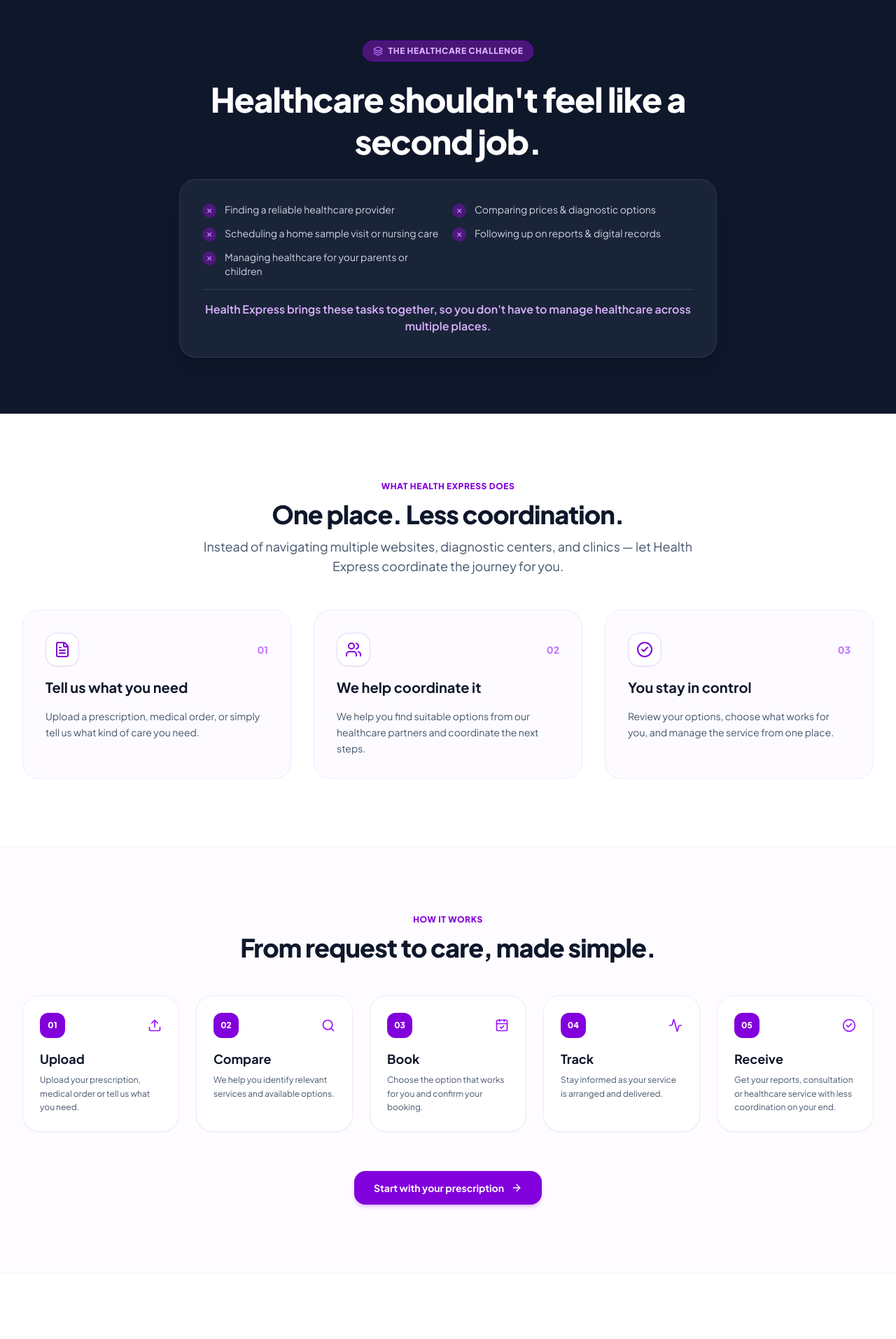
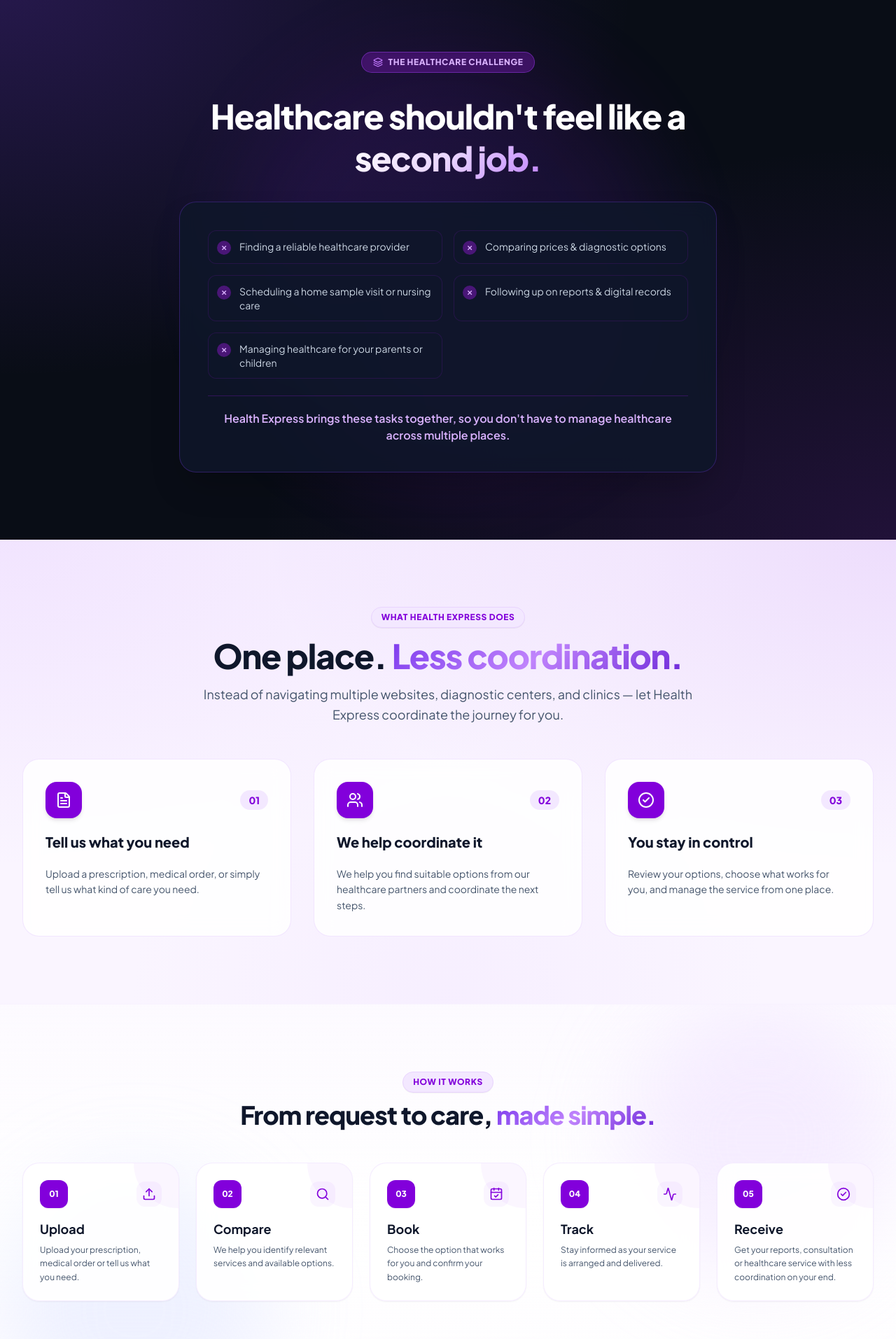
Before and after one commit to Tarunmakode123/healthexpressweb, a React (Vite) app: page / in a window 1280 px wide. Shown: the part 840-2753 px from the top of the page at 70% size. Built offline with nearby package versions, Linux system fonts and the light colour scheme.

Commit message:
style: elevate homepage design with mesh gradients, glowing cards, keyframe animations, and micro-interactions

```diff
--- a/src/components/sections/HowItWorksSection.jsx
+++ b/src/components/sections/HowItWorksSection.jsx
@@ -37,16 +37,20 @@ export default function HowItWorksSection({ onOpenUploadModal }) {
   ];
 
   return (
-    <section className="py-16 md:py-24 bg-purple-50/30 border-y border-purple-100/50">
-      <div className="max-w-7xl mx-auto px-4 sm:px-6 lg:px-8 space-y-12">
+    <section className="py-16 md:py-24 bg-gradient-to-b from-purple-50/50 via-white to-purple-50/30 border-y border-purple-100/50 relative overflow-hidden">
+      {/* Glow Orbs */}
+      <div className="absolute top-0 right-0 w-96 h-96 bg-purple-200/40 rounded-full blur-3xl pointer-events-none" />
+      <div className="absolute bottom-0 left-0 w-96 h-96 bg-indigo-200/30 rounded-full blur-3xl pointer-events-none" />
+
+      <div className="max-w-7xl mx-auto px-4 sm:px-6 lg:px-8 space-y-12 relative z-10">
 
         {/* Section Header */}
         <div className="text-center max-w-2xl mx-auto space-y-3">
-          <div className="text-xs font-extrabold uppercase tracking-wider text-purple-700">
+          <div className="inline-flex items-center gap-2 px-3.5 py-1.5 rounded-full bg-purple-100 border border-purple-200 text-xs font-extrabold uppercase tracking-wider text-purple-700 shadow-2xs">
             HOW IT WORKS
           </div>
           <h2 className="text-3xl sm:text-4xl font-extrabold text-slate-900 tracking-tight">
-            From request to care, made simple.
+            From request to care, <span className="gradient-text-purple">made simple.</span>
           </h2>
         </div>
 
@@ -57,18 +61,22 @@ export default function HowItWorksSection({ onOpenUploadModal }) {
             return (
               <div
                 key={idx}
-                className="bg-white rounded-3xl p-6 border border-purple-100 shadow-xs hover:shadow-md hover:border-purple-300 transition-all flex flex-col justify-between text-left group"
+                className="bg-white/90 backdrop-blur-md rounded-3xl p-6 border border-purple-100/80 shadow-xs hover:shadow-xl hover:border-purple-300 card-interactive flex flex-col justify-between text-left group relative overflow-hidden"
               >
+                <div className="absolute top-0 right-0 w-16 h-16 bg-purple-500/5 rounded-bl-full pointer-events-none group-hover:bg-purple-500/10 transition-colors" />
+
                 <div className="space-y-4">
                   <div className="flex items-center justify-between">
-                    <div className="w-9 h-9 rounded-xl bg-purple-700 text-white font-extrabold text-xs flex items-center justify-center">
+                    <div className="w-10 h-10 rounded-xl bg-purple-700 text-white font-extrabold text-xs flex items-center justify-center shadow-xs group-hover:scale-105 transition-transform">
                       {step.num}
                     </div>
-                    <IconComp className="w-5 h-5 text-purple-600 group-hover:scale-110 transition-transform" />
+                    <div className="w-9 h-9 rounded-xl bg-purple-50 text-purple-700 flex items-center justify-center group-hover:bg-purple-700 group-hover:text-white transition-colors">
+                      <IconComp className="w-5 h-5 transition-transform group-hover:scale-110" />
+                    </div>
                   </div>
 
                   <div>
-                    <h3 className="text-lg font-bold text-slate-900">{step.title}</h3>
+                    <h3 className="text-lg font-bold text-slate-900 group-hover:text-purple-900 transition-colors">{step.title}</h3>
                     <p className="text-xs text-slate-600 mt-1.5 leading-relaxed">{step.desc}</p>
                   </div>
                 </div>
@@ -81,7 +89,7 @@ export default function HowItWorksSection({ onOpenUploadModal }) {
         <div className="text-center pt-2">
           <button
             onClick={() => openWhatsApp(DEFAULT_MESSAGES.prescription)}
-            className="inline-flex items-center gap-2.5 px-7 py-3.5 rounded-2xl bg-purple-700 hover:bg-purple-800 text-white font-bold text-sm shadow-md shadow-purple-700/20 transition-all hover:scale-[1.02] active:scale-[0.98]"
+            className="inline-flex items-center gap-2.5 px-8 py-4 rounded-2xl bg-purple-700 hover:bg-purple-800 text-white font-bold text-sm shadow-lg shadow-purple-700/25 transition-all hover:scale-[1.03] active:scale-[0.98]"
           >
             <span>Start with your prescription</span>
             <ArrowRight className="w-4 h-4" />
--- a/src/components/sections/ProblemSection.jsx
+++ b/src/components/sections/ProblemSection.jsx
@@ -11,32 +11,38 @@ export default function ProblemSection() {
   ];
 
   return (
-    <section className="py-14 md:py-20 bg-slate-900 text-white relative overflow-hidden">
-      <div className="max-w-7xl mx-auto px-4 sm:px-6 lg:px-8">
-        <div className="max-w-3xl mx-auto text-center space-y-6">
+    <section className="py-16 md:py-24 bg-mesh-dark text-white relative overflow-hidden">
+      {/* Background Decorative Glow */}
+      <div className="absolute top-1/2 left-1/2 -translate-x-1/2 -translate-y-1/2 w-[600px] h-[600px] bg-purple-600/15 rounded-full blur-3xl pointer-events-none animate-pulse-glow" />
 
-          <div className="inline-flex items-center gap-2 px-3.5 py-1.5 rounded-full bg-purple-900/80 border border-purple-700/60 text-xs font-extrabold uppercase tracking-wider text-purple-300">
+      <div className="max-w-7xl mx-auto px-4 sm:px-6 lg:px-8 relative z-10">
+        <div className="max-w-3xl mx-auto text-center space-y-8">
+
+          <div className="inline-flex items-center gap-2 px-4 py-1.5 rounded-full bg-purple-900/60 border border-purple-500/40 text-xs font-extrabold uppercase tracking-wider text-purple-300 backdrop-blur-md shadow-inner">
             <Layers className="w-3.5 h-3.5 text-purple-400" />
-            THE HEALTHCARE CHALLENGE
+            <span>THE HEALTHCARE CHALLENGE</span>
           </div>
 
-          <h2 className="text-3xl sm:text-4xl lg:text-5xl font-extrabold text-white tracking-tight leading-tight">
-            Healthcare shouldn't feel like a second job.
+          <h2 className="text-3xl sm:text-4xl lg:text-5xl font-extrabold tracking-tight leading-tight">
+            Healthcare shouldn't feel like a <span className="gradient-text-light">second job.</span>
           </h2>
 
-          <div className="bg-slate-800/80 border border-slate-700/80 p-6 sm:p-8 rounded-3xl space-y-4 text-left shadow-xl">
-            <div className="grid grid-cols-1 sm:grid-cols-2 gap-3">
+          <div className="glass-card-dark p-7 sm:p-10 rounded-3xl space-y-6 text-left shadow-2xl border border-purple-500/30">
+            <div className="grid grid-cols-1 sm:grid-cols-2 gap-4">
               {painPoints.map((item, idx) => (
-                <div key={idx} className="flex items-start gap-3 text-xs sm:text-sm text-slate-300">
-                  <div className="w-5 h-5 rounded-full bg-purple-900/80 text-purple-400 flex items-center justify-center shrink-0 mt-0.5 font-bold text-[10px]">
+                <div
+                  key={idx}
+                  className="flex items-start gap-3 p-3 rounded-xl bg-slate-900/50 border border-purple-900/30 hover:border-purple-500/40 transition-all hover:translate-x-1 group"
+                >
+                  <div className="w-5 h-5 rounded-full bg-purple-900/80 text-purple-300 flex items-center justify-center shrink-0 mt-0.5 font-bold text-[10px] group-hover:bg-purple-600 group-hover:text-white transition-colors">
                     ✕
                   </div>
-                  <span>{item}</span>
+                  <span className="text-xs sm:text-sm text-slate-300 group-hover:text-white transition-colors">{item}</span>
                 </div>
               ))}
             </div>
 
-            <div className="pt-4 border-t border-slate-700/80 text-sm sm:text-base font-semibold text-purple-300 text-center">
+            <div className="pt-5 border-t border-purple-900/50 text-sm sm:text-base font-semibold text-purple-300 text-center">
               Health Express brings these tasks together, so you don't have to manage healthcare across multiple places.
             </div>
           </div>
--- a/src/components/sections/SimplerHealthcareSection.jsx
+++ b/src/components/sections/SimplerHealthcareSection.jsx
@@ -24,18 +24,18 @@ export default function SimplerHealthcareSection() {
   ];
 
   return (
-    <section className="py-16 md:py-24 bg-white">
-      <div className="max-w-7xl mx-auto px-4 sm:px-6 lg:px-8 space-y-12">
+    <section className="py-16 md:py-24 bg-mesh-purple relative overflow-hidden">
+      <div className="max-w-7xl mx-auto px-4 sm:px-6 lg:px-8 space-y-12 relative z-10">
 
         {/* Header */}
-        <div className="text-center max-w-3xl mx-auto space-y-3">
-          <div className="text-xs font-extrabold uppercase tracking-wider text-purple-700">
+        <div className="text-center max-w-3xl mx-auto space-y-4">
+          <div className="inline-flex items-center gap-2 px-3.5 py-1.5 rounded-full bg-purple-100 border border-purple-200 text-xs font-extrabold uppercase tracking-wider text-purple-700 shadow-2xs">
             WHAT HEALTH EXPRESS DOES
           </div>
-          <h2 className="text-3xl sm:text-4xl font-extrabold text-slate-900 tracking-tight">
-            One place. Less coordination.
+          <h2 className="text-3xl sm:text-4xl lg:text-5xl font-extrabold text-slate-900 tracking-tight">
+            One place. <span className="gradient-text-purple">Less coordination.</span>
           </h2>
-          <p className="text-base sm:text-lg text-slate-600">
+          <p className="text-base sm:text-lg text-slate-600 leading-relaxed">
             Instead of navigating multiple websites, diagnostic centers, and clinics — let Health Express coordinate the journey for you.
           </p>
         </div>
@@ -47,18 +47,18 @@ export default function SimplerHealthcareSection() {
             return (
               <div
                 key={pillar.num}
-                className="bg-purple-50/40 hover:bg-purple-50 border border-purple-100 rounded-3xl p-8 transition-all hover:shadow-md text-left space-y-4 relative group"
+                className="glass-card hover:bg-white border border-purple-100 rounded-3xl p-8 transition-all duration-300 card-interactive text-left space-y-5 relative group"
               >
                 <div className="flex items-center justify-between">
-                  <div className="w-12 h-12 rounded-2xl bg-white border border-purple-200 text-purple-700 flex items-center justify-center shadow-xs">
+                  <div className="w-13 h-13 rounded-2xl bg-purple-700 text-white flex items-center justify-center shadow-md group-hover:scale-110 group-hover:bg-purple-800 transition-all duration-300">
                     <IconComponent className="w-6 h-6" />
                   </div>
-                  <span className="text-sm font-extrabold text-purple-400 group-hover:text-purple-600">
+                  <span className="text-sm font-black px-3 py-1 rounded-full bg-purple-100 text-purple-700 group-hover:bg-purple-700 group-hover:text-white transition-colors">
                     {pillar.num}
                   </span>
                 </div>
 
-                <h3 className="text-xl font-bold text-slate-900">{pillar.title}</h3>
+                <h3 className="text-xl font-extrabold text-slate-900 group-hover:text-purple-900 transition-colors">{pillar.title}</h3>
                 <p className="text-sm text-slate-600 leading-relaxed">{pillar.description}</p>
               </div>
             );
--- a/src/index.css
+++ b/src/index.css
@@ -93,6 +93,49 @@
   animation: pulseGlow 3s ease-in-out infinite;
 }
 
+/* Modern Mesh Gradients & Glow Utilities */
+.bg-mesh-purple {
+  background-color: #faf5ff;
+  background-image:
+    radial-gradient(at 0% 0%, rgba(192, 132, 252, 0.15) 0px, transparent 50%),
+    radial-gradient(at 100% 0%, rgba(147, 51, 234, 0.12) 0px, transparent 50%),
+    radial-gradient(at 50% 100%, rgba(233, 213, 255, 0.2) 0px, transparent 50%);
+}
+
+.bg-mesh-dark {
+  background-color: #090d16;
+  background-image:
+    radial-gradient(at 0% 0%, rgba(124, 58, 237, 0.25) 0px, transparent 50%),
+    radial-gradient(at 100% 100%, rgba(88, 28, 135, 0.3) 0px, transparent 50%),
+    radial-gradient(at 50% 50%, rgba(15, 23, 42, 0.8) 0px, transparent 50%);
+}
+
+.gradient-text-purple {
+  background: linear-gradient(135deg, #7c3aed 0%, #c084fc 50%, #6d28d9 100%);
+  -webkit-background-clip: text;
+  -webkit-text-fill-color: transparent;
+  background-clip: text;
+}
+
+.gradient-text-light {
+  background: linear-gradient(135deg, #ffffff 0%, #e9d5ff 50%, #c084fc 100%);
+  -webkit-background-clip: text;
+  -webkit-text-fill-color: transparent;
+  background-clip: text;
+}
+
+@keyframes gradientShift {
+  0% { background-position: 0% 50%; }
+  50% { background-position: 100% 50%; }
+  100% { background-position: 0% 50%; }
+}
+
+.animated-gradient-bg {
+  background: linear-gradient(-45deg, #7c3aed, #6d28d9, #4c1d95, #3b0764);
+  background-size: 400% 400%;
+  animation: gradientShift 10s ease infinite;
+}
+
 /* Glassmorphism utility */
 .glass-card {
   background: rgba(255, 255, 255, 0.85);
@@ -108,7 +151,7 @@
   border: 1px solid rgba(124, 58, 237, 0.3);
 }
 
-/* Modern Card Glow Hover Effect */
+/* Modern Card Glow & Hover Effects */
 .hover-glow {
   transition: all 0.3s cubic-bezier(0.4, 0, 0.2, 1);
 }
@@ -116,3 +159,11 @@
   transform: translateY(-4px);
   box-shadow: 0 20px 30px -10px rgba(124, 58, 237, 0.15), 0 10px 10px -5px rgba(124, 58, 237, 0.04);
 }
+
+.card-interactive {
+  transition: all 0.3s cubic-bezier(0.16, 1, 0.3, 1);
+}
+.card-interactive:hover {
+  transform: translateY(-5px) scale(1.01);
+  box-shadow: 0 22px 35px -12px rgba(124, 58, 237, 0.2);
+}
```
Also changed, not shown: src/components/sections/FinalCTASection.jsx (+10 -10 lines), src/components/sections/PreventiveHealthSection.jsx (+22 -22 lines), src/components/sections/TrustSection.jsx (+8 -8 lines), src/components/sections/WhyHealthExpressSection.jsx (+8 -8 lines), 1 other file (tests, documents, lock files or other folders).
